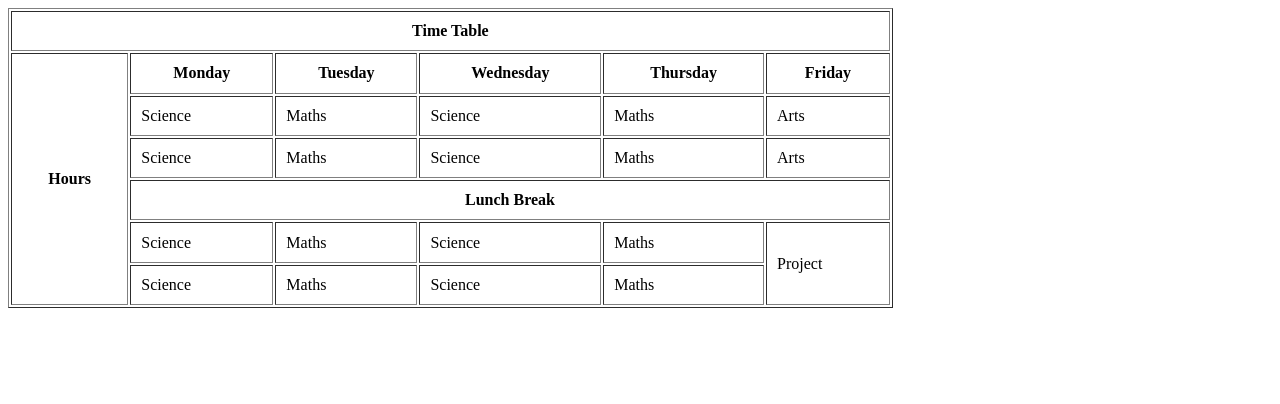
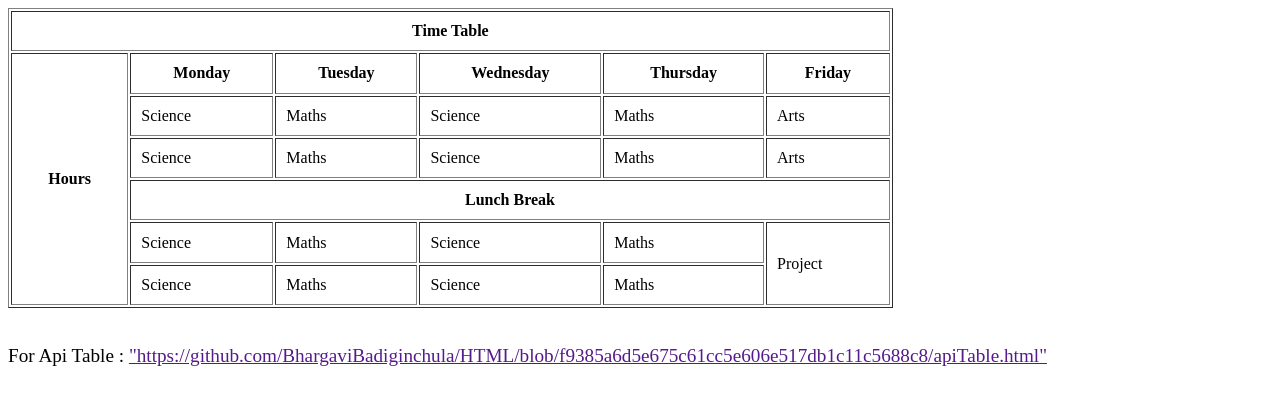
Before and after one commit to BhargaviBadiginchula/HTML, a plain HTML site: page TimeTable.html in a window 1280 px wide. Drawn offline with Linux system fonts and the light colour scheme.

Commit message:
TimeTable with ApiContent Table

```diff
--- a/TimeTable.html
+++ b/TimeTable.html
@@ -45,5 +45,7 @@
         <td>Maths</td>
         </tr>
     </table>
+    <br>
+    <p style="font-size : larger";>For Api Table : <a href=>"https://github.com/BhargaviBadiginchula/HTML/blob/f9385a6d5e675c61cc5e606e517db1c11c5688c8/apiTable.html"</a></p>
 </body>
 </html>
```
